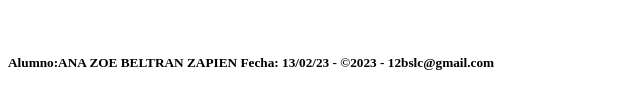
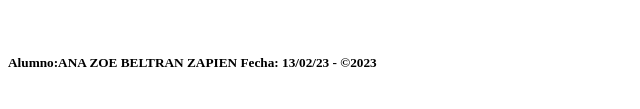
Before and after one commit to anazbeltran/anazbeltran.github.io, a plain HTML site: page Practica5.html in a window 1280 px wide. Shown: the part 635-744 px from the top of the page, without its empty margins (0-640 px from the left). Drawn offline with Linux system fonts and the light colour scheme.

Commit message:
Update Practica5.html

```diff
--- a/Practica5.html
+++ b/Practica5.html
@@ -45,7 +45,7 @@
 
     <input type="submit" value="Guardar alumno"> <br><br><br>
 
-    <H5> Alumno:ANA ZOE BELTRAN ZAPIEN Fecha: 13/02/23 - &COPY;2023 - 12bslc@gmail.com</H5>
+    <H5> Alumno:ANA ZOE BELTRAN ZAPIEN Fecha: 13/02/23 - &COPY;2023 </H5>
 
 
 
```
